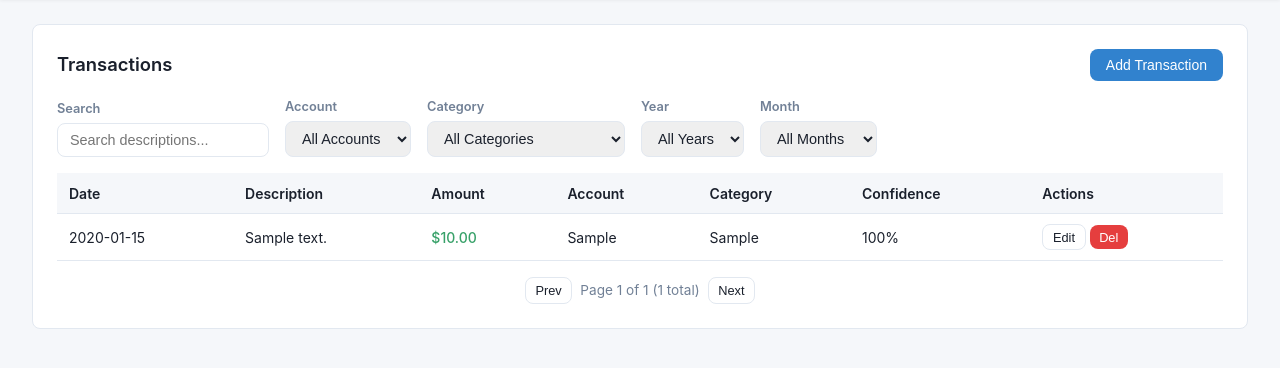
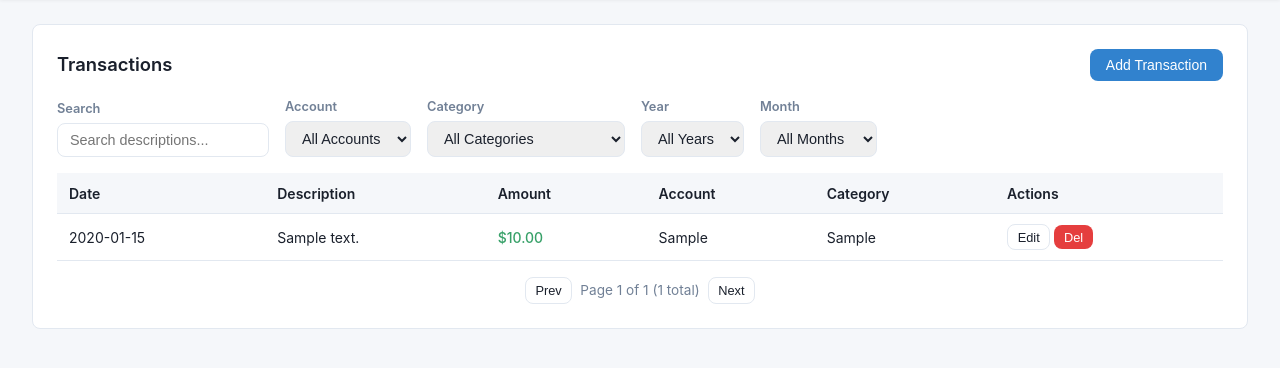
Before and after one commit to HuffmanSolutionsAI/budget_sheet_scripting, a Flask app: page /transactions in a window 1280 px wide. Shown: the part 56-424 px from the top of the page. Run offline with Flask 3, Linux system fonts and the light colour scheme; data comes from the database, SQL or seed files in the repository; tables that the repository leaves empty hold one stand-in row (values such as "Sample post").

Commit message:
Remove subcategory and confidence from transactions
Strips confidence, subcategory, and subcat_confidence fields from the
Transaction model, API routes, and the transactions table UI.

https://claude.ai/code/session_01Dhu7ttJFADacmfU2H9ipG9

```diff
--- a/webapp/models.py
+++ b/webapp/models.py
@@ -13,9 +13,6 @@ class Transaction(db.Model):
     amount = db.Column(db.Float, nullable=False)
     account = db.Column(db.String(100), nullable=False, index=True)
     category = db.Column(db.String(100), default="", index=True)
-    confidence = db.Column(db.Float, default=0.0)
-    subcategory = db.Column(db.String(100), default="")
-    subcat_confidence = db.Column(db.Float, default=0.0)
 
     # Composite duplicate key
     dup_key = db.Column(db.String(1000), unique=True, index=True)
@@ -28,9 +25,6 @@ class Transaction(db.Model):
             "amount": self.amount,
             "account": self.account,
             "category": self.category,
-            "confidence": self.confidence,
-            "subcategory": self.subcategory,
-            "subcat_confidence": self.subcat_confidence,
         }
 
     @staticmethod
--- a/webapp/routes.py
+++ b/webapp/routes.py
@@ -116,7 +116,6 @@ def create_transaction():
         amount=float(data["amount"]),
         account=data["account"],
         category=data.get("category", ""),
-        confidence=float(data.get("confidence", 0)),
         dup_key=dup_key,
     )
     db.session.add(txn)
@@ -139,10 +138,6 @@ def update_transaction(txn_id):
         txn.account = data["account"]
     if "category" in data:
         txn.category = data["category"]
-    if "confidence" in data:
-        txn.confidence = float(data["confidence"])
-    if "subcategory" in data:
-        txn.subcategory = data["subcategory"]
 
     txn.dup_key = Transaction.build_dup_key(
         txn.date, txn.description, txn.amount, txn.account
@@ -208,7 +203,6 @@ def upload_csv():
             amount=float(row["Amount"]),
             account=row["Account"],
             category=row.get("Category", ""),
-            confidence=float(row.get("Confidence", 0)),
             dup_key=dup_key,
         )
         db.session.add(txn)
--- a/webapp/templates/transactions.html
+++ b/webapp/templates/transactions.html
@@ -63,7 +63,6 @@
                     <th>Amount</th>
                     <th>Account</th>
                     <th>Category</th>
-                    <th>Confidence</th>
                     <th>Actions</th>
                 </tr>
             </thead>
@@ -181,7 +180,6 @@ function renderTransactions(data) {
                 <td class="${cls}">${fmt(t.amount)}</td>
                 <td>${t.account}</td>
                 <td>${t.category || '<em style="color:#aaa">—</em>'}</td>
-                <td>${t.confidence ? (t.confidence * 100).toFixed(0) + '%' : ''}</td>
                 <td>
                     <button class="btn btn-outline btn-sm" onclick='editTransaction(${JSON.stringify(t)})'>Edit</button>
                     <button class="btn btn-danger btn-sm" onclick="deleteTransaction(${t.id})">Del</button>
```
